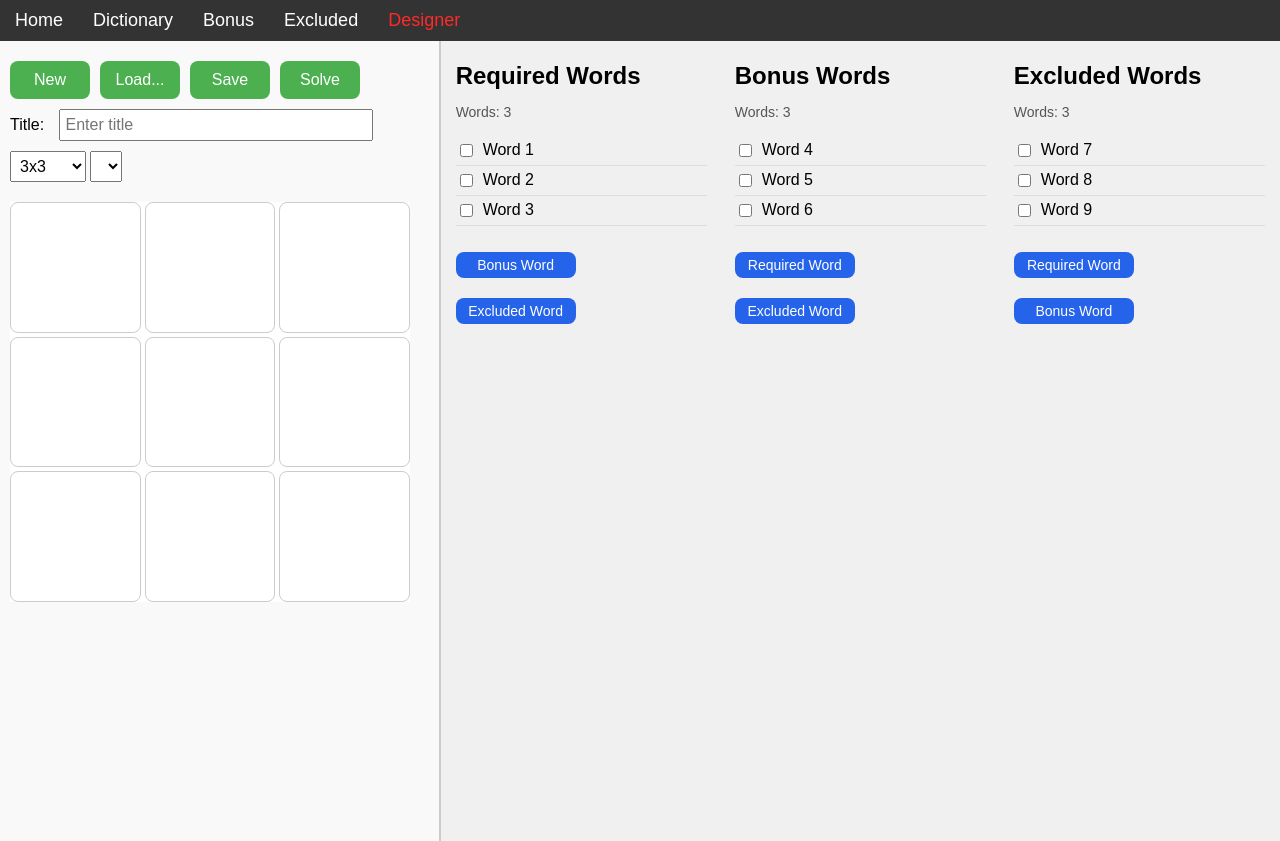
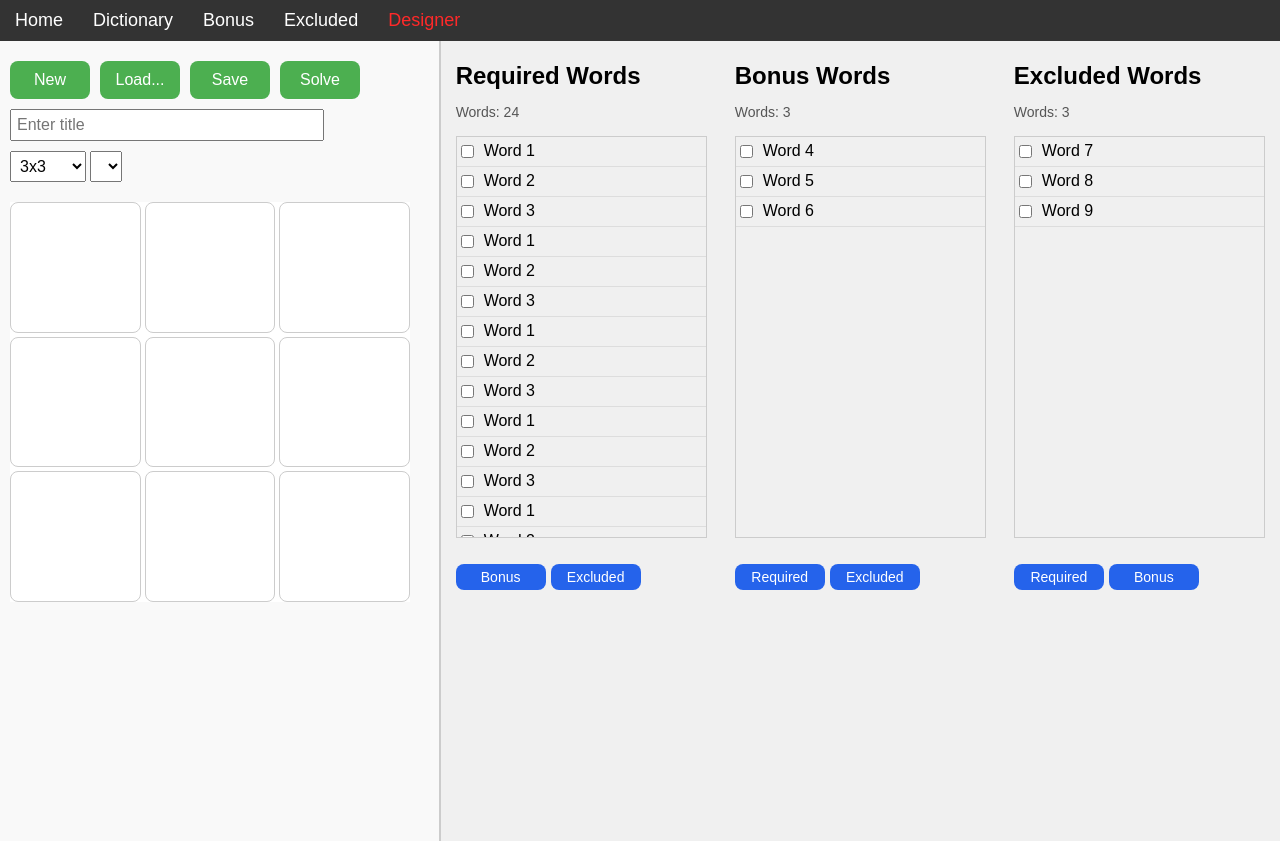
Before and after one commit to Motivesoft/wordgriddle, a website: page public/admin/designer.html in a window 1280 px wide. Drawn offline with Linux system fonts and the light colour scheme; no server answers.

Commit message:
iPad usability changes

```diff
--- a/public/admin/designer.html
+++ b/public/admin/designer.html
@@ -34,7 +34,6 @@
                 </div>
 
                 <div class="input-group">
-                    <label for="title">Title:</label>
                     <input type="text" id="title" style="width: 300px;" placeholder="Enter title">
                 </div>
                 <div class="input-group">
@@ -66,40 +65,61 @@
             <div class="word-list" id="listRequired">
                 <h2>Required Words</h2>
                 <p class="word-count">Words: <span id="countRequired">3</span></p>
-                <ul>
-                    <li><label><input type="checkbox"> Word 1</label></li>
-                    <li><label><input type="checkbox"> Word 2</label></li>
-                    <li><label><input type="checkbox"> Word 3</label></li>
-                </ul>
+                    <ul id="wordListContainer">
+                        <li><label><input type="checkbox"> Word 1</label></li>
+                        <li><label><input type="checkbox"> Word 2</label></li>
+                        <li><label><input type="checkbox"> Word 3</label></li>
+                        <li><label><input type="checkbox"> Word 1</label></li>
+                        <li><label><input type="checkbox"> Word 2</label></li>
+                        <li><label><input type="checkbox"> Word 3</label></li>
+                        <li><label><input type="checkbox"> Word 1</label></li>
+                        <li><label><input type="checkbox"> Word 2</label></li>
+                        <li><label><input type="checkbox"> Word 3</label></li>
+                        <li><label><input type="checkbox"> Word 1</label></li>
+                        <li><label><input type="checkbox"> Word 2</label></li>
+                        <li><label><input type="checkbox"> Word 3</label></li>
+                        <li><label><input type="checkbox"> Word 1</label></li>
+                        <li><label><input type="checkbox"> Word 2</label></li>
+                        <li><label><input type="checkbox"> Word 3</label></li>
+                        <li><label><input type="checkbox"> Word 1</label></li>
+                        <li><label><input type="checkbox"> Word 2</label></li>
+                        <li><label><input type="checkbox"> Word 3</label></li>
+                        <li><label><input type="checkbox"> Word 1</label></li>
+                        <li><label><input type="checkbox"> Word 2</label></li>
+                        <li><label><input type="checkbox"> Word 3</label></li>
+                        <li><label><input type="checkbox"> Word 1</label></li>
+                        <li><label><input type="checkbox"> Word 2</label></li>
+                        <li><label><input type="checkbox"> Word 3</label></li>
+                    </ul>
                 <div class="list-controls">
-                    <button onclick="moveSelected('listRequired', 'listBonus')">Bonus Word</button>
-                    <button onclick="moveSelected('listRequired', 'listExcluded')">Excluded Word</button>
+                    <button onclick="moveSelected('listRequired', 'listBonus')">Bonus</button>
+                    <button onclick="moveSelected('listRequired', 'listExcluded')">Excluded</button>
                 </div>
             </div>
             <div class="word-list" id="listBonus">
                 <h2>Bonus Words</h2>
                 <p class="word-count">Words: <span id="countBonus">3</span></p>
-                <ul>
+                <ul id="wordListContainer">
                     <li><label><input type="checkbox"> Word 4</label></li>
                     <li><label><input type="checkbox"> Word 5</label></li>
                     <li><label><input type="checkbox"> Word 6</label></li>
                 </ul>
                 <div class="list-controls">
-                    <button onclick="moveSelected('listBonus', 'listRequired')">Required Word</button>
-                    <button onclick="moveSelected('listBonus', 'listExcluded')">Excluded Word</button>
+                    <button onclick="moveSelected('listBonus', 'listRequired')">Required</button>
+                    <button onclick="moveSelected('listBonus', 'listExcluded')">Excluded</button>
                 </div>
             </div>
             <div class="word-list" id="listExcluded">
                 <h2>Excluded Words</h2>
                 <p class="word-count">Words: <span id="countExcluded">3</span></p>
-                <ul>
+                <ul id="wordListContainer">
                     <li><label><input type="checkbox"> Word 7</label></li>
                     <li><label><input type="checkbox"> Word 8</label></li>
                     <li><label><input type="checkbox"> Word 9</label></li>
                 </ul>
                 <div class="list-controls">
-                    <button onclick="moveSelected('listExcluded', 'listRequired')">Required Word</button>
-                    <button onclick="moveSelected('listExcluded', 'listBonus')">Bonus Word</button>
+                    <button onclick="moveSelected('listExcluded', 'listRequired')">Required</button>
+                    <button onclick="moveSelected('listExcluded', 'listBonus')">Bonus</button>
                 </div>
             </div>
         </div>
--- a/public/style.css
+++ b/public/style.css
@@ -49,16 +49,19 @@ nav a:hover {
 
 #wordListContainer {
   max-height: 400px;
-  min-height: 200px;
-  min-width: 220px;
+  min-height: 400px;
+  min-width: 180px;
   overflow-y: auto;
   border: 1px solid #ccc;
-  padding: 10px;
-  margin-bottom: 10px;
+  padding: 0px;
 }
 
 #wordList div {
   margin-bottom: 5px;
+}
+
+#wordCountDisplay {
+  padding-top: 10px;
 }
 
 /* Styles for popup dialogs */
@@ -139,6 +142,16 @@ button:active {
 .bottom-buttons {
   display: flex;
   flex-direction: column;
+  margin-top: 50px;
+  margin-bottom: 00px;
+}
+
+.top-buttons {
+  margin-top: 40px;
+}
+
+.bottom-buttons {
+  margin-bottom: 40px;
 }
 
 .spacer {
@@ -294,6 +307,7 @@ button:active {
 
 .list-controls {
   margin-top: 10px;
+  display: flex;
 }
 
 .list-controls button {
@@ -301,6 +315,7 @@ button:active {
   padding: 5px 10px;
   font-size: 14px;
   cursor: pointer;
+  min-width: 90px;
 }
 
 /* Button bar */
```
